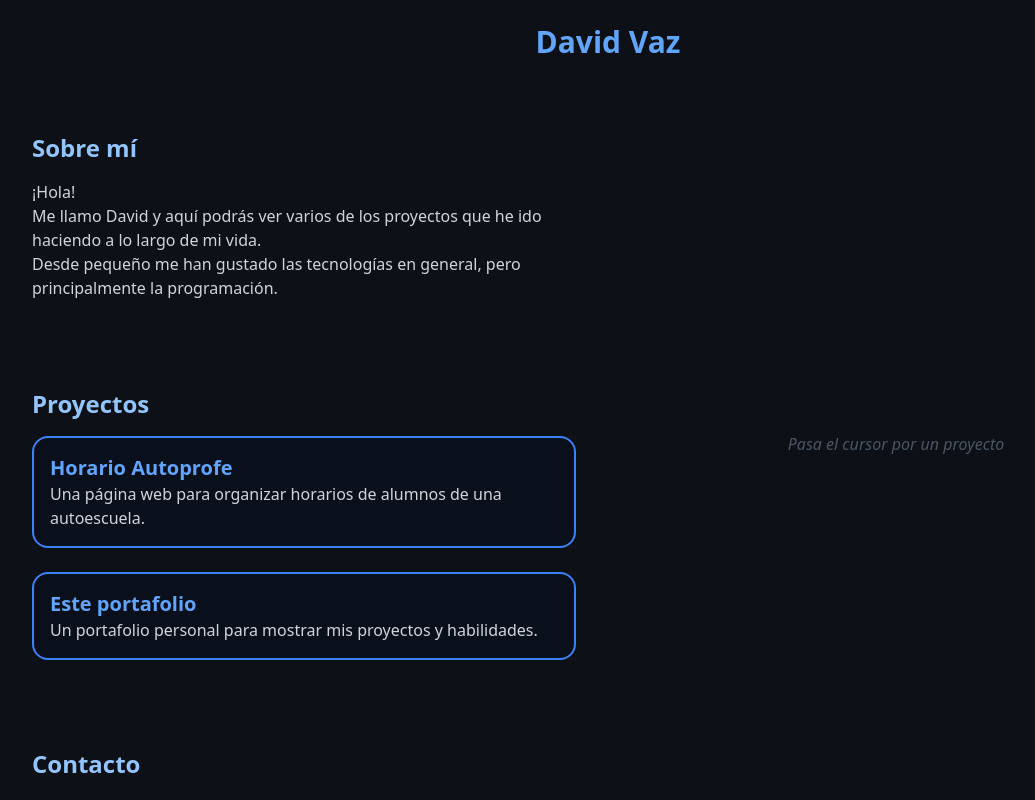
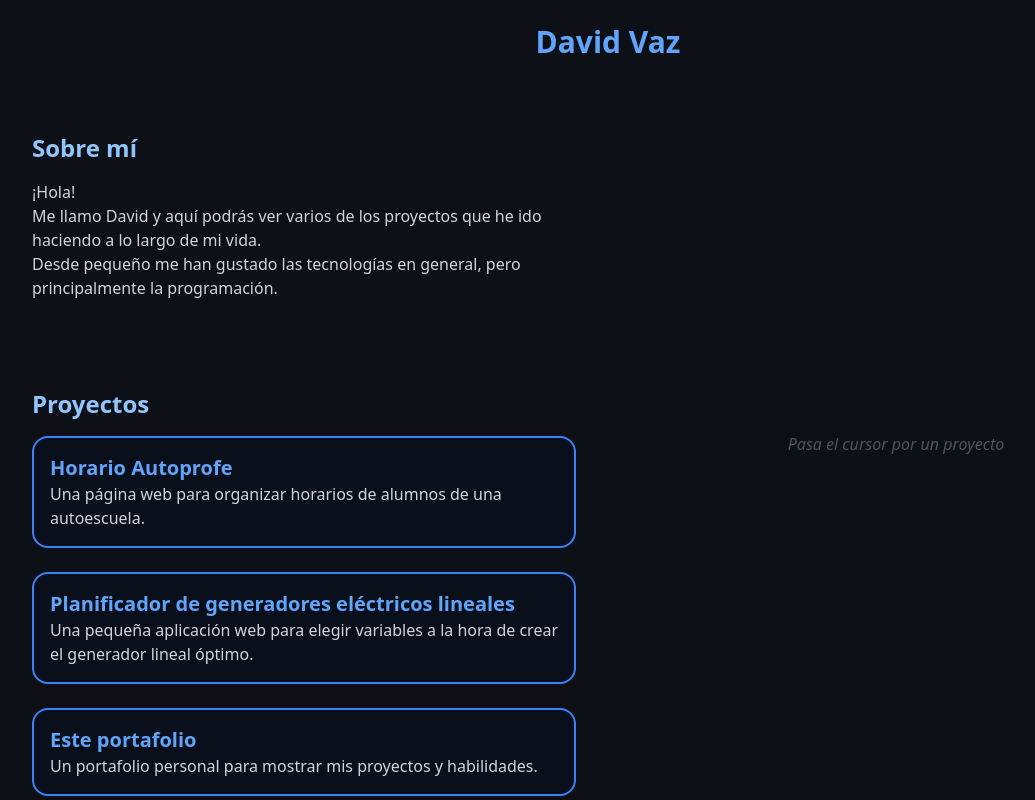
Before and after one commit to Davivp23/DavidVaz, a React (Vite) app: page / in a window 1280 px wide. Shown: the top 800 px of the page, without its empty margins (32-1067 px from the left). Built offline with nearby package versions, Linux system fonts and the light colour scheme.

Commit message:
Add 'Planificador de generadores eléctricos lineales' project to portfolio

```diff
--- a/src/data/projects.js
+++ b/src/data/projects.js
@@ -6,6 +6,14 @@ const projects = [
     url: '/previews/Autoprofe.html',
     image: 'https://pbs.twimg.com/media/Gq8_fgYXsAAzBx_?format=jpg&name=large',
     technologies: ['HTML', 'CSS', 'JavaScript'],
+  },
+  {
+    id: 'generador',
+    title: 'Planificador de generadores eléctricos lineales',
+    description: 'Una pequeña aplicación web para elegir variables a la hora de crear el generador lineal óptimo.',
+    url: 'https://generadorlineal.streamlit.app',
+    image: 'https://pbs.twimg.com/media/Gq5lFEMXwAEpJMJ?format=png&name=small',
+    technologies: ['Python', 'streamlit', 'matplotlib'],
   },
   {
     id: 'portafolio',
```
